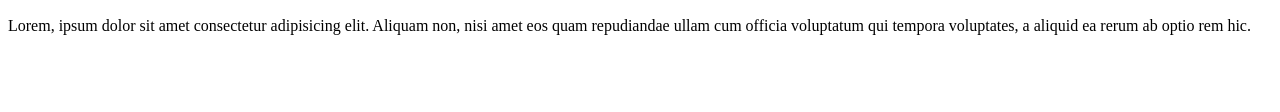
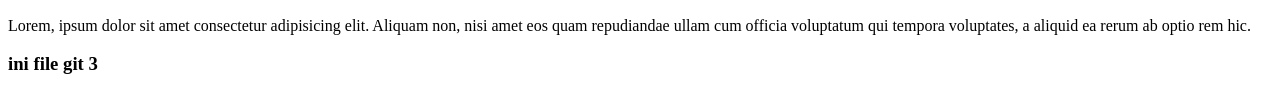
Before and after one commit to ddindawaii/latihan_git_jwdnb1_2025, a plain HTML site: page git.html in a window 1280 px wide. Shown: the part 200-312 px from the top of the page. Drawn offline with Linux system fonts and the light colour scheme.

Commit message:
menambahkan h3 pada git.html

```diff
--- a/git.html
+++ b/git.html
@@ -11,5 +11,6 @@
     <br>
     <h2>ini file git 2</h2>
     <p>Lorem, ipsum dolor sit amet consectetur adipisicing elit. Aliquam non, nisi amet eos quam repudiandae ullam cum officia voluptatum qui tempora voluptates, a aliquid ea rerum ab optio rem hic.</p>
+    <h3>ini file git 3</h3>
 </body>
 </html>
```
